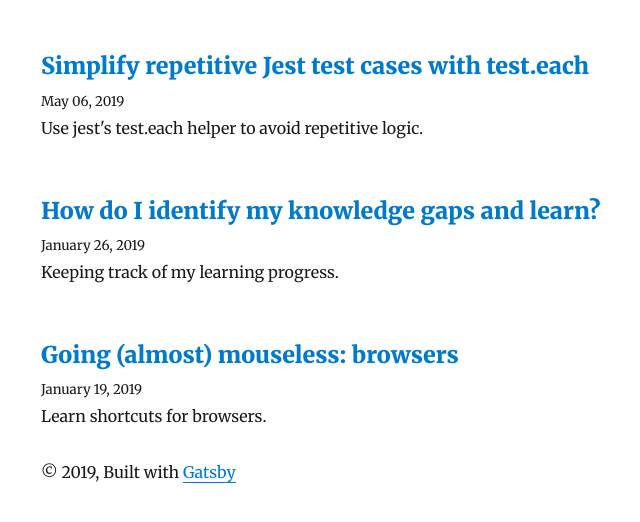
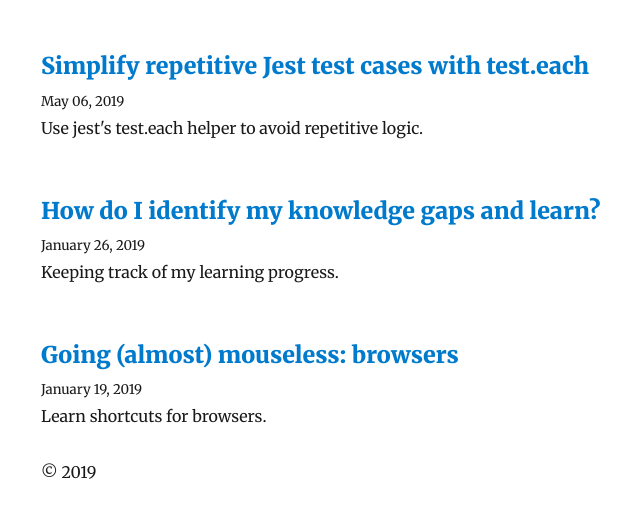
Before and after one commit to bgord/blog, a Gatsby site: page / in a window 1280 px wide. Shown: the part 688-1210 px from the top of the page, without its empty margins (284-924 px from the left). Built offline with nearby package versions, Linux system fonts and the light colour scheme; Gatsby itself is replaced by a stand-in of ours; some packages are replaced by stand-ins of ours.

Commit message:
Simplify footer

```diff
--- a/src/components/layout.js
+++ b/src/components/layout.js
@@ -62,11 +62,7 @@ class Layout extends React.Component {
 			>
 				<header>{header}</header>
 				<main>{children}</main>
-				<footer>
-					© {new Date().getFullYear()}, Built with
-					{` `}
-					<a href="https://www.gatsbyjs.org">Gatsby</a>
-				</footer>
+				<footer>© {new Date().getFullYear()}</footer>
 			</div>
 		);
 	}
```
